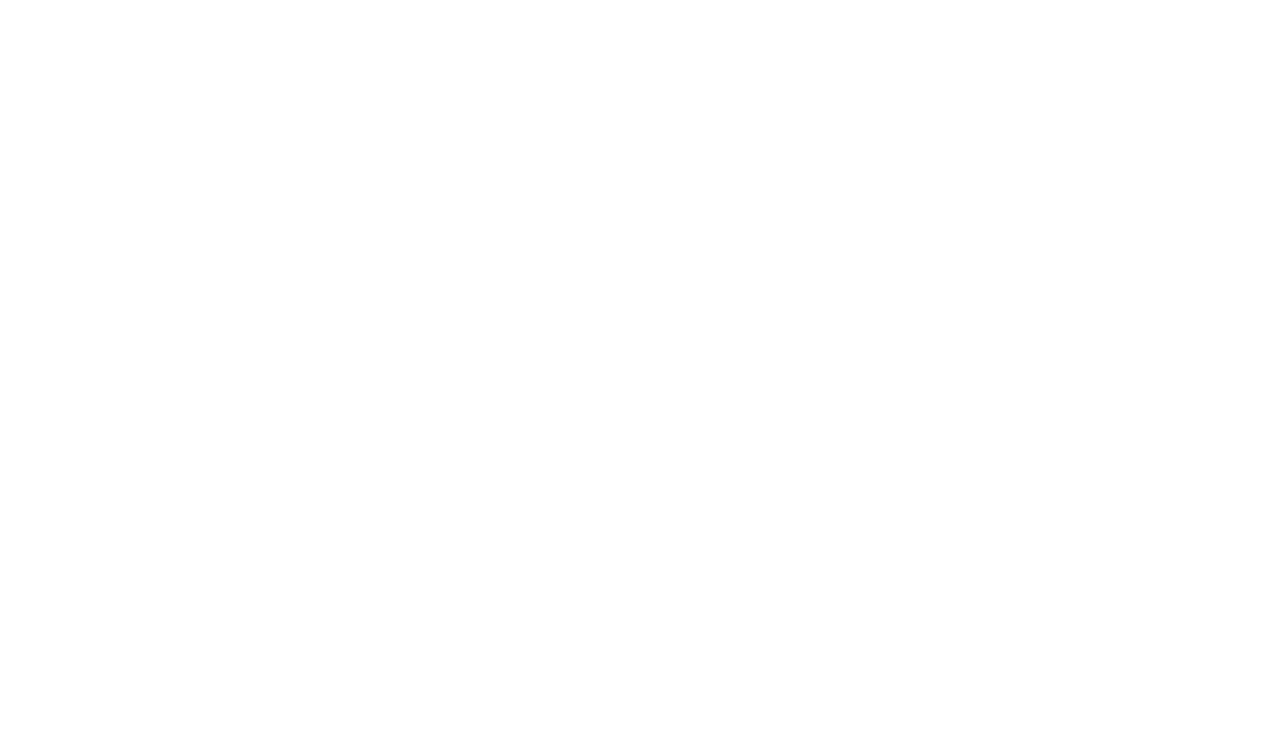
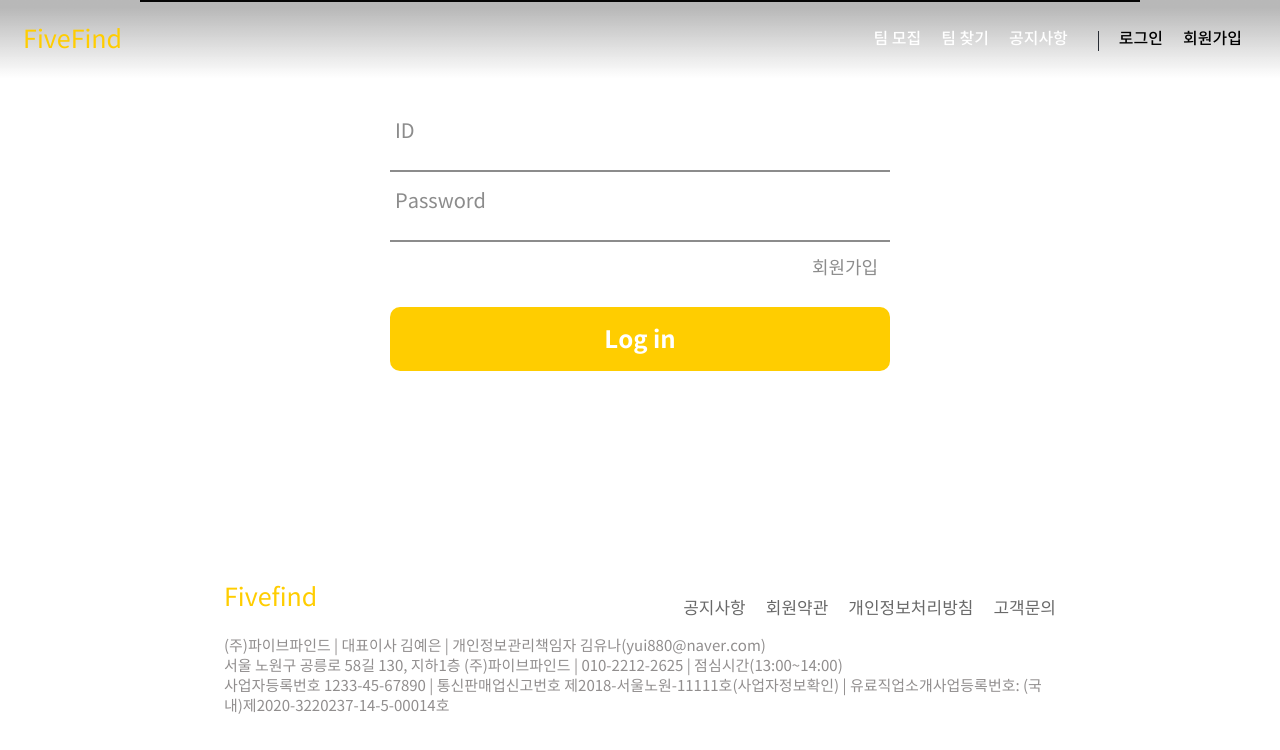
Before and after one commit to kye8524/FiveFind, a React (Create React App) app in the folder FiveFind_front/fivefind/: page /login in a window 1280 px wide. Shown: the top 750 px of the page. Built offline with nearby package versions, Linux system fonts and the light colour scheme.

Commit message:
[feat] add Link

```diff
--- a/FiveFind_front/fivefind/src/App.js
+++ b/FiveFind_front/fivefind/src/App.js
@@ -2,6 +2,8 @@
 import './App.css';
 import {Route, withRouter} from 'react-router-dom';
 import Index from "./pages/index/Index";
+import Login from './pages/login/LoginPage';
+import Join from './pages/join/JoinPage';
 
 
 class App extends Component {
@@ -9,6 +11,8 @@
     return (
         <div className="App">
             <Route path='/' component={Index} exact/>
+            <Route path='/login' component={Login}/>
+            <Route path='/join' component={Join}/>
         </div>
     );
   }
```
